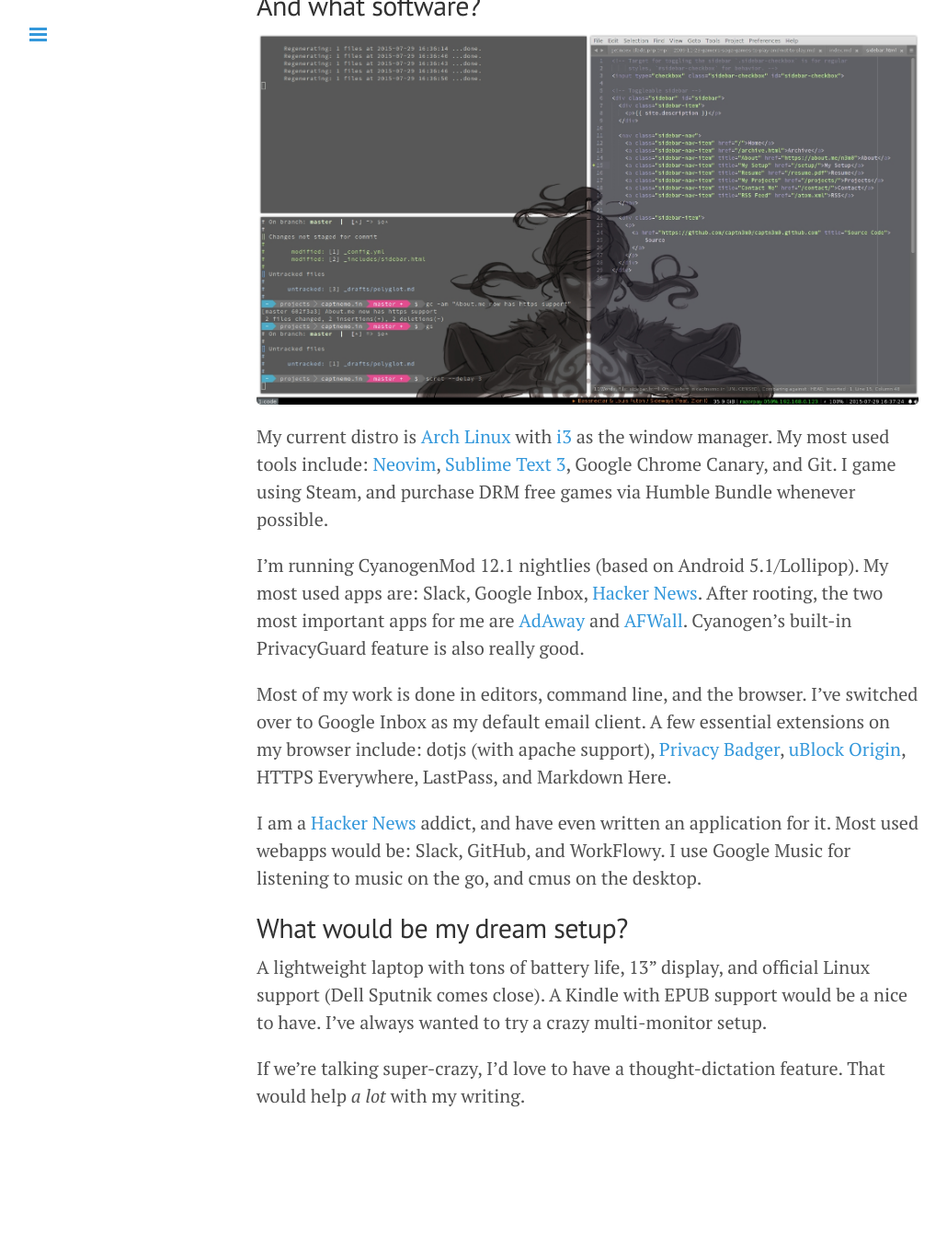
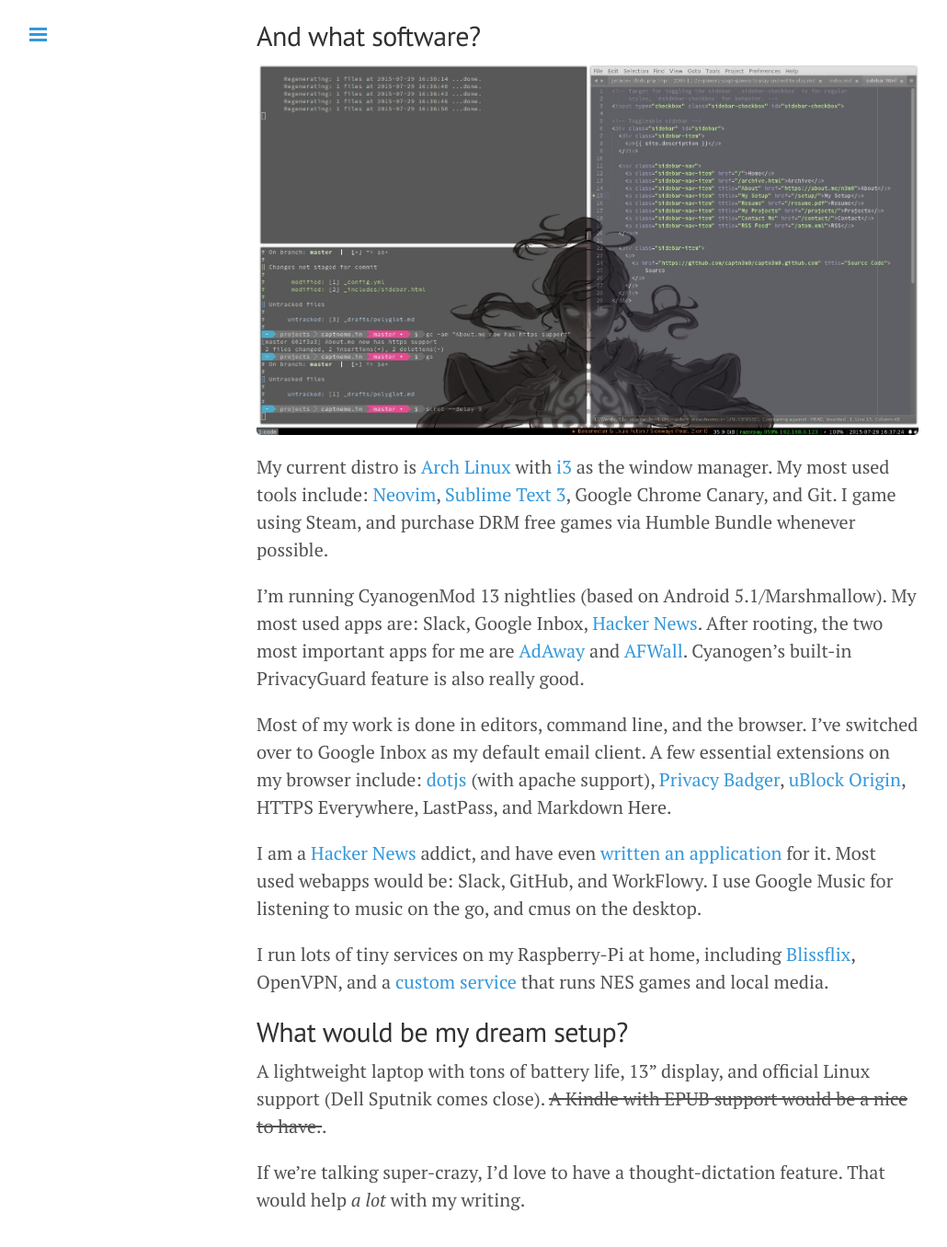
Before and after one commit to captn3m0/captn3m0.github.com, a Jekyll site: the page built from pages/setup.md, in a window 1280 px wide and 1400 px high, scrolled down 1497 px. Shown: the top 1356 px of the window at 92% size, without its empty margins (1-1031 px from the left). Built offline with Jekyll 4.4.1, drawn with Linux system fonts in a browser that asks for light colours; before the commit the page ends 2784 px from its top, so only the background shows below that; some of the changed text lies outside the part shown.

Commit message:
[setup] Updates setup post

```diff
--- a/pages/setup.md
+++ b/pages/setup.md
@@ -7,23 +7,25 @@
 ## Who am I, and what do I do?
 
 I'm Abhay Rana, more popularly known as Nemo. I am a hacker, web developer, writer,
-and a UX enthusiast. I am working on a book called [The Joy of Software Development][josd].
+and a UX enthusiast. ~~I am working on a book called [The Joy of Software Development][josd].~~
 
 I work at [Razorpay](https://razorpay.com) where we are working
 on improving the state of online payments in India.
 
 ## What hardware do I use?
 
-![My temporary work-desk](/img/desktop.jpg)
+![My current work setup](/img/ama_setup.jpg)
 
 Most of my work is done on my [System 76 Galago UltraPro][galago]. It has a clear 14" IPS display which runs at full HD powered by the Intel i7-4750HQ processor and Intel HD 5200 Iris Pro graphic card. I work on VMs sometimes, so I had its RAM upgraded to 8GB. I also shifted to a Samsung EVO SSD (120GB).
 
-My phone these days is a [Yu Yureka][yureka]. I backup all of my media to a 1TB Seagate Expansion Portable HDD. Other than this, I own a Kindle Paperwhite and an iPad 2 (which is hardly used). For my music, I have a pair of [Sennheiser HD 202][hd-202], an excellent pair of headphones considering the price. For travelling, I prefer my [Sennheiser CX265s], which muffle outside noise nicely.
+My phone these days is a [Yu Yureka][yureka]. (I haven't found a reason to invest more than 10k INR in a phone). I backup all of my media to a 3TB WD MyBook. Other than this, I own a Kindle Paperwhite and an iPad 2 (which is hardly used). For my music, I have a pair of [Sennheiser HD 202][hd-202], an excellent pair of headphones considering the price. For travelling, I prefer my [Sennheiser CX275s][cx275s], which muffle outside noise nicely.
 
 I am an ocassional gamer and use the [Logitech G300][g300] for both gaming and productivity (its heavily customizable). Since my laptop speakers aren't exactly top-notch, I rely on my [Logitech X100][x100] bluetooth speakers for listening in closed spaces.
 
 I own a [Cooler Master QuickFire Rapid-i][quickfire] mechanical keyboard (Cherry MX brown), and absolutely love it.
 It has crazy custom backlight support, and typing on it is a joy.
+
+At home, I have a Raspberry Pi 2 Model B, which runs lots of tiny services, which are proxied over to the internet with a Digital Ocean droplet in the BLR1 region.
 
 I am also a speedcuber; my primary cube is a [DaYan GuHong v2][guhong] (stickerless). I also own several
 other twisty puzzles, including a Mirror Cube and a Megaminx.
@@ -34,15 +36,17 @@
 
 My current distro is [Arch Linux][arch] with [i3][i3] as the window manager. My most used tools include: [Neovim][neovim], [Sublime Text 3][sublime], Google Chrome Canary, and Git. I game using Steam, and purchase DRM free games via Humble Bundle whenever possible.
 
-I'm running CyanogenMod 12.1 nightlies (based on Android 5.1/Lollipop). My most used apps are: Slack, Google Inbox, [Hacker News][hnapp]. After rooting, the two most important apps for me are [AdAway][adaway] and [AFWall][afwall]. Cyanogen's built-in PrivacyGuard feature is also really good.
+I'm running CyanogenMod 13 nightlies (based on Android 5.1/Marshmallow). My most used apps are: Slack, Google Inbox, [Hacker News][hnapp]. After rooting, the two most important apps for me are [AdAway][adaway] and [AFWall][afwall]. Cyanogen's built-in PrivacyGuard feature is also really good.
 
-Most of my work is done in editors, command line, and the browser. I've switched over to Google Inbox as my default email client. A few essential extensions on my browser include: dotjs (with apache support), [Privacy Badger][privacybadger], [uBlock Origin][ublock], HTTPS Everywhere, LastPass, and Markdown Here.
+Most of my work is done in editors, command line, and the browser. I've switched over to Google Inbox as my default email client. A few essential extensions on my browser include: [dotjs][.js] (with apache support), [Privacy Badger][privacybadger], [uBlock Origin][ublock], HTTPS Everywhere, LastPass, and Markdown Here.
 
-I am a [Hacker News][hn] addict, and have even written an application for it. Most used webapps would be: Slack, GitHub, and WorkFlowy. I use Google Music for listening to music on the go, and cmus on the desktop.
+I am a [Hacker News][hn] addict, and have even [written an application][hackertray] for it. Most used webapps would be: Slack, GitHub, and WorkFlowy. I use Google Music for listening to music on the go, and cmus on the desktop.
+
+I run lots of tiny services on my Raspberry-Pi at home, including [Blissflix][blissflix], OpenVPN, and a [custom service][pirunner] that runs NES games and local media.
 
 ## What would be my dream setup?
 
-A lightweight laptop with tons of battery life, 13" display, and official Linux support (Dell Sputnik comes close). A Kindle with EPUB support would be a nice to have. I've always wanted to try a crazy multi-monitor setup.
+A lightweight laptop with tons of battery life, 13" display, and official Linux support (Dell Sputnik comes close). ~~A Kindle with EPUB support would be a nice to have.~~.
 
 If we're talking super-crazy, I'd love to have a thought-dictation feature. That would help _a lot_ with my writing.
 
@@ -64,3 +68,8 @@
 [privacybadger]: https://www.eff.org/privacybadger "Privacy Badger (by EFF) blocks spying ads and invisible trackers"
 [hn]: https://news.ycombinator.com "Hacker News"
 [josd]: https://josd.captnemo.in/ "Joy of Software Development, Book I'm working on "
+[cx275s]: http://en-de.sennheiser.com/earphones-headset-smart-phones-cx-275s "Really good in-ear headset, with great audio-reproduction"
+[pirunner]: https://github.captnemo.in/pirunner
+[.js]: https://github.captnemo.in/dotjs "This is my fork of the original dotjs that runs on top of local Apache with a working SSL Certificate"
+[blissflix]: https://github.com/blissland/blissflixx
+[hackertray]: https://github.captnemo.in/hackertray "HackerTray is a app-indicator based status menu app for Hacker News (linux)"
```
